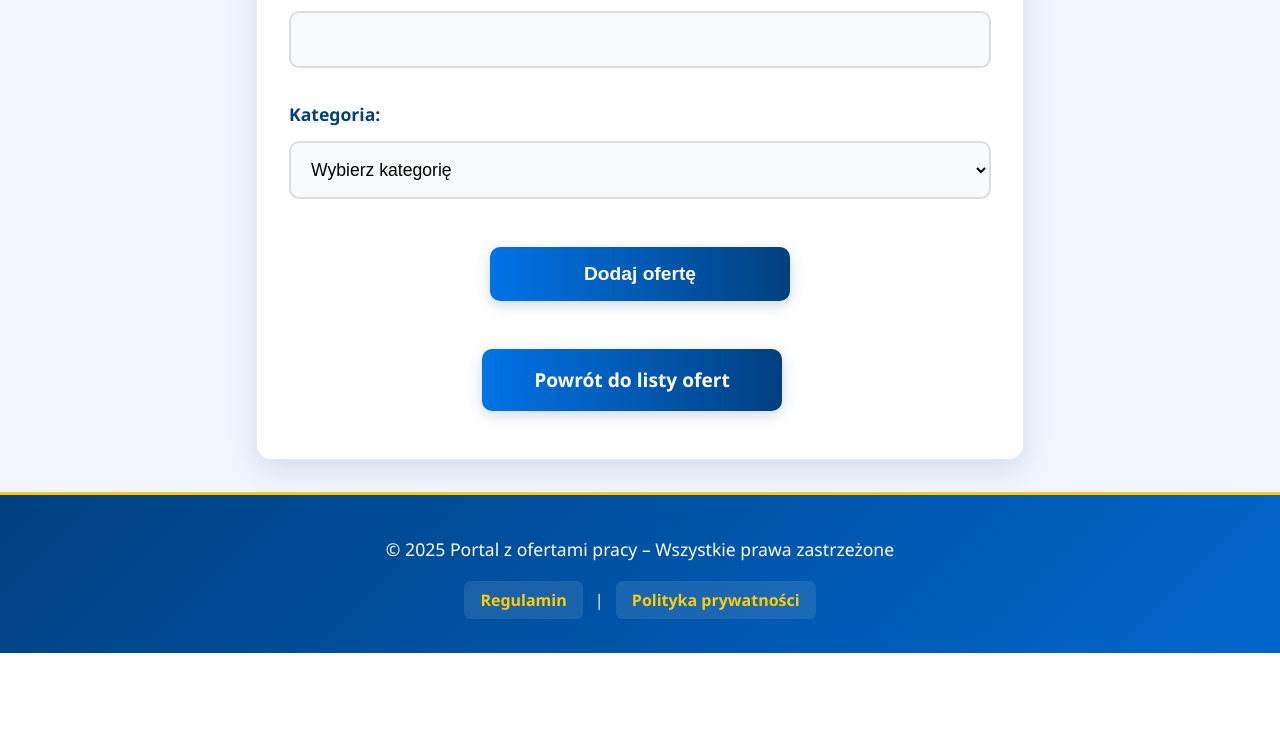
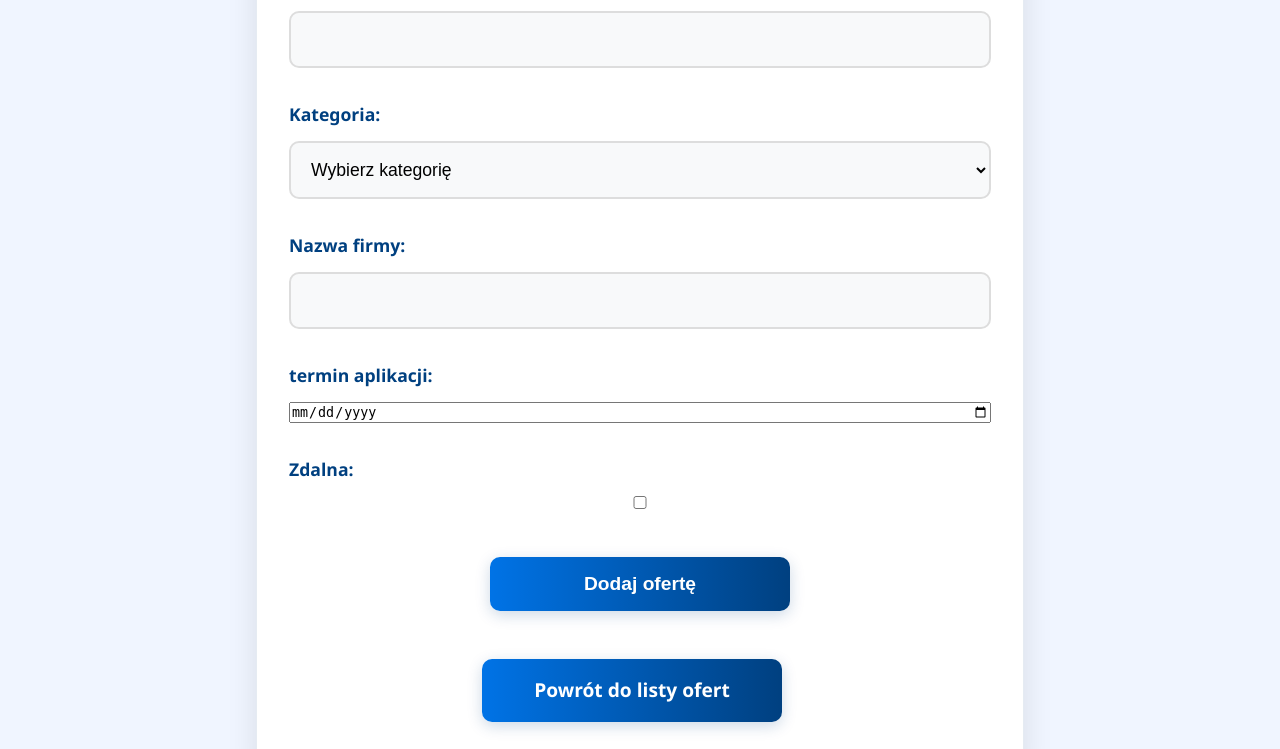
Before and after one commit to GGTeacherOP/deutsch_Koceniak_Ginter, a PHP site: page /dodaj_oferte.php in a window 1280 px wide. Shown: the part 1025-1774 px from the top of the page. Before the commit the page ends 1678 px from the top, so only its background shows below. Run offline with PHP 8.4, Linux system fonts and the light colour scheme; the visitor is signed in with stand-in values (Sample User, id 1); data comes from the database, SQL or seed files in the repository.

Commit message:
dodanie koniecznych pól do formularza

```diff
--- a/dodaj_oferte.php
+++ b/dodaj_oferte.php
@@ -8,8 +8,8 @@ session_start();
 require_once 'config.php';
 
 // Debugowanie: Sprawdzenie zmiennych sesyjnych
-echo "User      ID: " . (isset($_SESSION['user_id']) ? $_SESSION['user_id'] : 'Niezalogowany') . "<br>";
-echo "User      Role: " . (isset($_SESSION['rola']) ? $_SESSION['rola'] : 'Niezalogowany') . "<br>";
+echo "User        ID: " . (isset($_SESSION['user_id']) ? $_SESSION['user_id'] : 'Niezalogowany') . "<br>";
+echo "User        Role: " . (isset($_SESSION['rola']) ? $_SESSION['rola'] : 'Niezalogowany') . "<br>";
 
 // Sprawdzenie, czy użytkownik jest zalogowany i ma rolę admina lub pracodawcy
 if (!isset($_SESSION['user_id']) || ($_SESSION['rola'] !== 'admin' && $_SESSION['rola'] !== 'pracodawca')) {
@@ -25,25 +25,25 @@ if ($_SERVER['REQUEST_METHOD'] === 'POST' && isset($_POST['add_offer'])) {
     $wynagrodzenie_min = $_POST['wynagrodzenie_min'];
     $wynagrodzenie_max = $_POST['wynagrodzenie_max'];
     $lokalizacja = $_POST['lokalizacja'];
-    $kategoria = $_POST['kategoria']; // Kategoria jako zmienna
-    $id_pracodawcy = $_SESSION['user_id']; // Zakładamy, że pracodawca to aktualnie zalogowany użytkownik
+    $kategoria = $_POST['kategoria'];
+    $firma = $_POST['firma'];
+    $termin_aplikacji = $_POST['termin_aplikacji'];
+    $zdalna = isset($_POST['zdalna']) ? 1 : 0; // Nowa zmienna dla zdalnej
+    $id_pracodawcy = $_SESSION['user_id'];
 
     // Przygotowanie zapytania do dodania oferty
-    $stmt1 = $mysqli->prepare("INSERT INTO oferty (tytul, opis, wynagrodzenie_min, wynagrodzenie_max, lokalizacja, kategoria, id_pracodawcy, data_dodania) VALUES (?, ?, ?, ?, ?, ?, ?, NOW())");
+    $stmt1 = $mysqli->prepare("INSERT INTO oferty (tytul, opis, wynagrodzenie_min, wynagrodzenie_max, lokalizacja, kategoria, firma, termin_aplikacji, zdalna, id_pracodawcy, data_dodania) VALUES (?, ?, ?, ?, ?, ?, ?, ?, ?, ?, NOW())");
     if ($stmt1 === false) {
         die('Prepare failed: ' . htmlspecialchars($mysqli->error));
     }
 
-    $stmt1->bind_param("ssddssi", $tytul, $opis, $wynagrodzenie_min, $wynagrodzenie_max, $lokalizacja, $kategoria, $id_pracodawcy);
+    $stmt1->bind_param("ssddssssii", $tytul, $opis, $wynagrodzenie_min, $wynagrodzenie_max, $lokalizacja, $kategoria, $firma, $termin_aplikacji, $zdalna, $id_pracodawcy);
 
     if ($stmt1->execute()) {
-        // Debugowanie: Informacja o pomyślnym dodaniu oferty
         echo "Oferta została dodana pomyślnie.<br>";
-        // Przekierowanie do listy ofert po dodaniu
         header("Location: lista_ofert.php");
         exit();
     } else {
-        // Debugowanie: Informacja o błędzie
         echo "Błąd podczas dodawania oferty: " . $stmt1->error . "<br>";
     }
     $stmt1->close();
@@ -126,6 +126,21 @@ if ($result) {
                 </select>
             </div>
 
+            <div class="form-group">
+                <label for="firma">Nazwa firmy:</label>
+                <input type="text" id="firma" name="firma" required>
+            </div>
+
+            <div class="form-group">
+                <label for="termin_aplikacji">termin aplikacji:</label>
+                <input type="date" id="termin_aplikacji" name="termin_aplikacji" required>
+            </div>
+
+            <div class="form-group">
+                <label for="zdalna">Zdalna:</label>
+                <input type="checkbox" id="zdalna" name="zdalna" value="1">
+            </div>
+
             <button type="submit" name="add_offer">Dodaj ofertę</button>
             <a href="lista_ofert.php" class="button">Powrót do listy ofert</a>
         </form>
```
